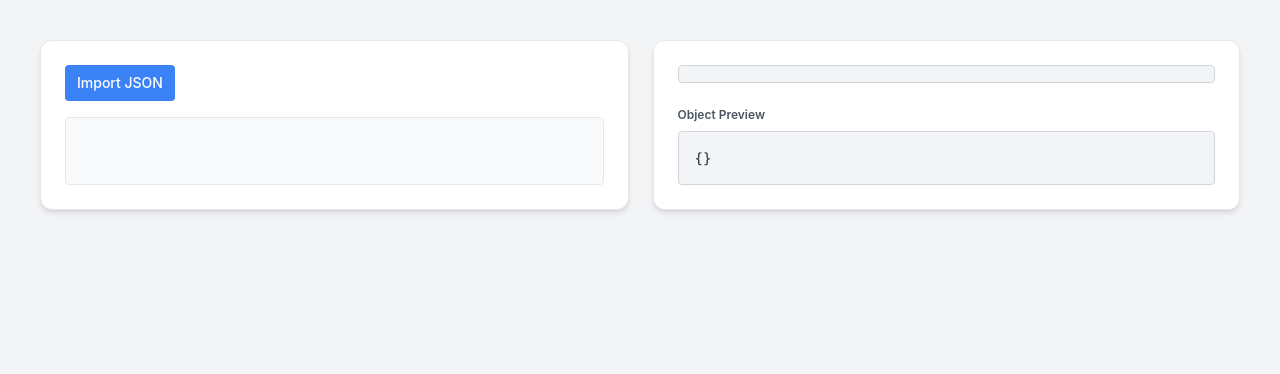
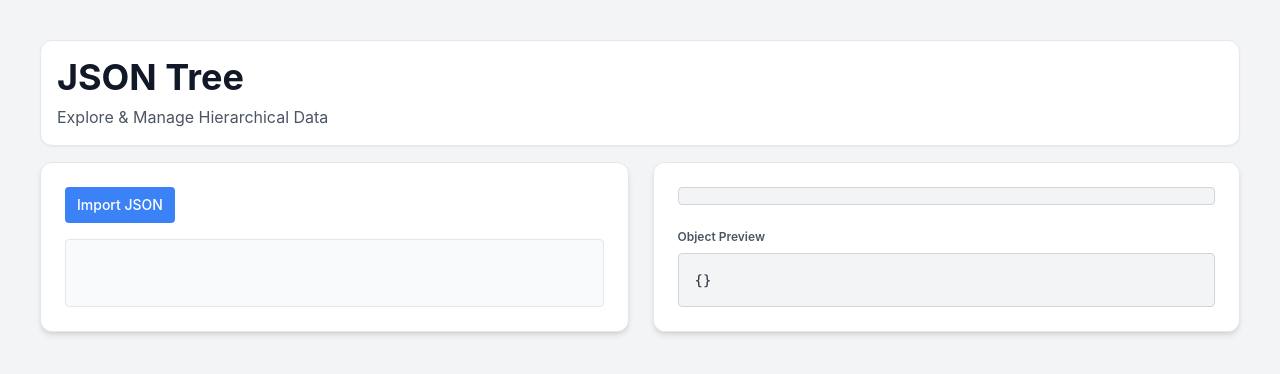
Before and after one commit to touhid9teen/collapsible-tree-explorer, a React (Create React App) app: page / in a window 1280 px wide. Shown: the top 374 px of the page. Built offline with nearby package versions, Linux system fonts and the light colour scheme.

Commit message:
Added a heading of section and updated app extension

```diff
--- a/src/App.js
+++ b/src/App.jsx
@@ -132,6 +132,17 @@ export default function App() {
 
   return (
     <div className="min-h-screen w-full bg-gray-100 p-6 md:p-10">
+      <div className="mb-4 bg-white rounded-xl shadow-sm border p-4">
+        <div className="max-w-7xl mx-auto">
+          <h1 className="text-lg sm:text-xl md:text-2xl lg:text-3xl xl:text-4xl font-bold text-gray-900 leading-tight">
+            JSON Tree
+          </h1>
+          <p className="text-xs sm:text-sm md:text-base text-gray-600 mt-2">
+            Explore & Manage Hierarchical Data
+          </p>
+        </div>
+      </div>
+
       <div className="flex flex-col md:flex-row gap-6 h-full">
         <div className="w-full md:w-1/2 bg-white rounded-xl shadow-md border p-6 flex flex-col ">
           <div>
```
